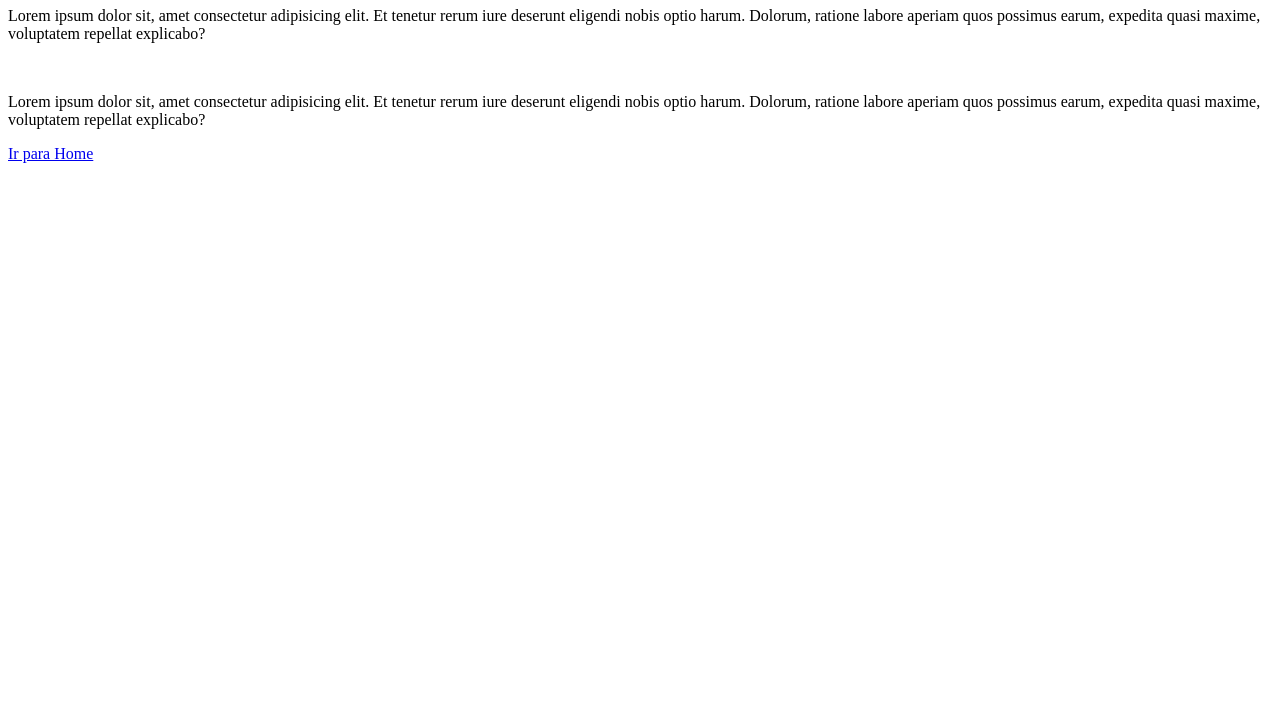
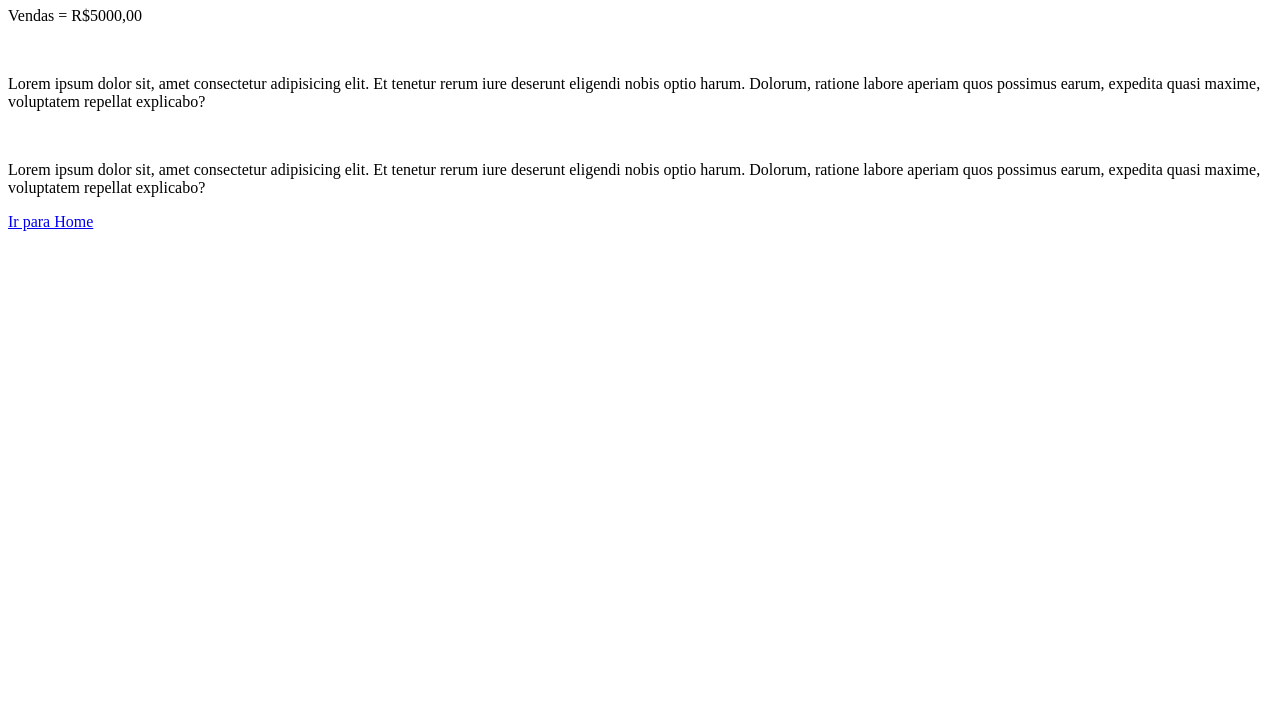
Before and after one commit to Gabrielsena-eng/cadastroHotel, a plain HTML site: page vendas.html in a window 1280 px wide. Shown: the part 73-800 px from the top of the page. Drawn offline with Linux system fonts and the light colour scheme.

Commit message:
Acrescentado valor das vendas

```diff
--- a/vendas.html
+++ b/vendas.html
@@ -7,10 +7,14 @@
 </head>
 <body>
     <h1>Páginas De Vendas</h1>
+    <p>Vendas = R$5000,00</p>
+    <br>
     <p>Lorem ipsum dolor sit, amet consectetur adipisicing elit. Et tenetur rerum iure deserunt eligendi nobis optio harum. Dolorum, ratione labore aperiam quos possimus earum, expedita quasi maxime, voluptatem repellat explicabo?</p>
     <br>
     <p>Lorem ipsum dolor sit, amet consectetur adipisicing elit. Et tenetur rerum iure deserunt eligendi nobis optio harum. Dolorum, ratione labore aperiam quos possimus earum, expedita quasi maxime, voluptatem repellat explicabo?</p>
     <a href="index.html">Ir para Home</a>
 
+
+
 </body>
 </html>
```
